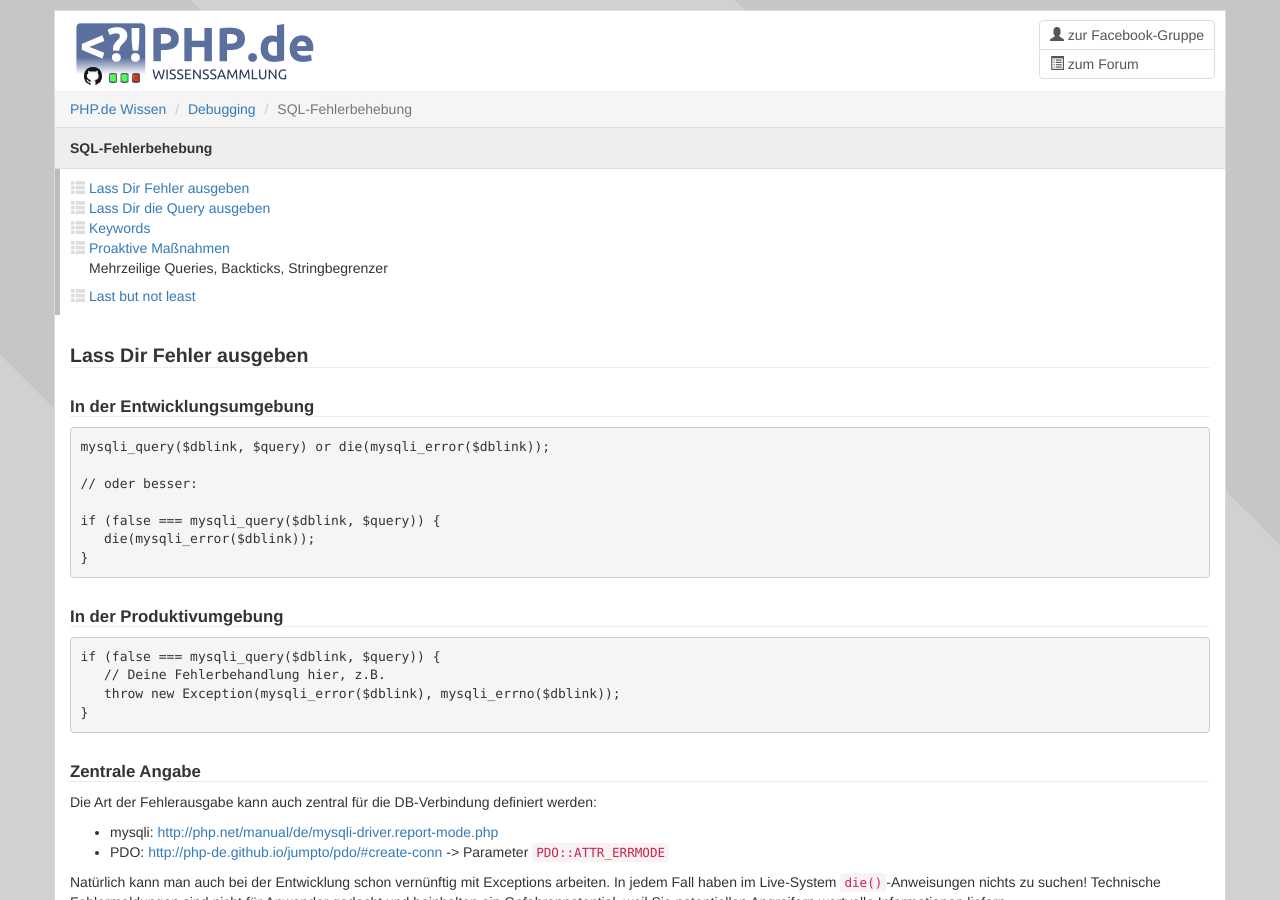
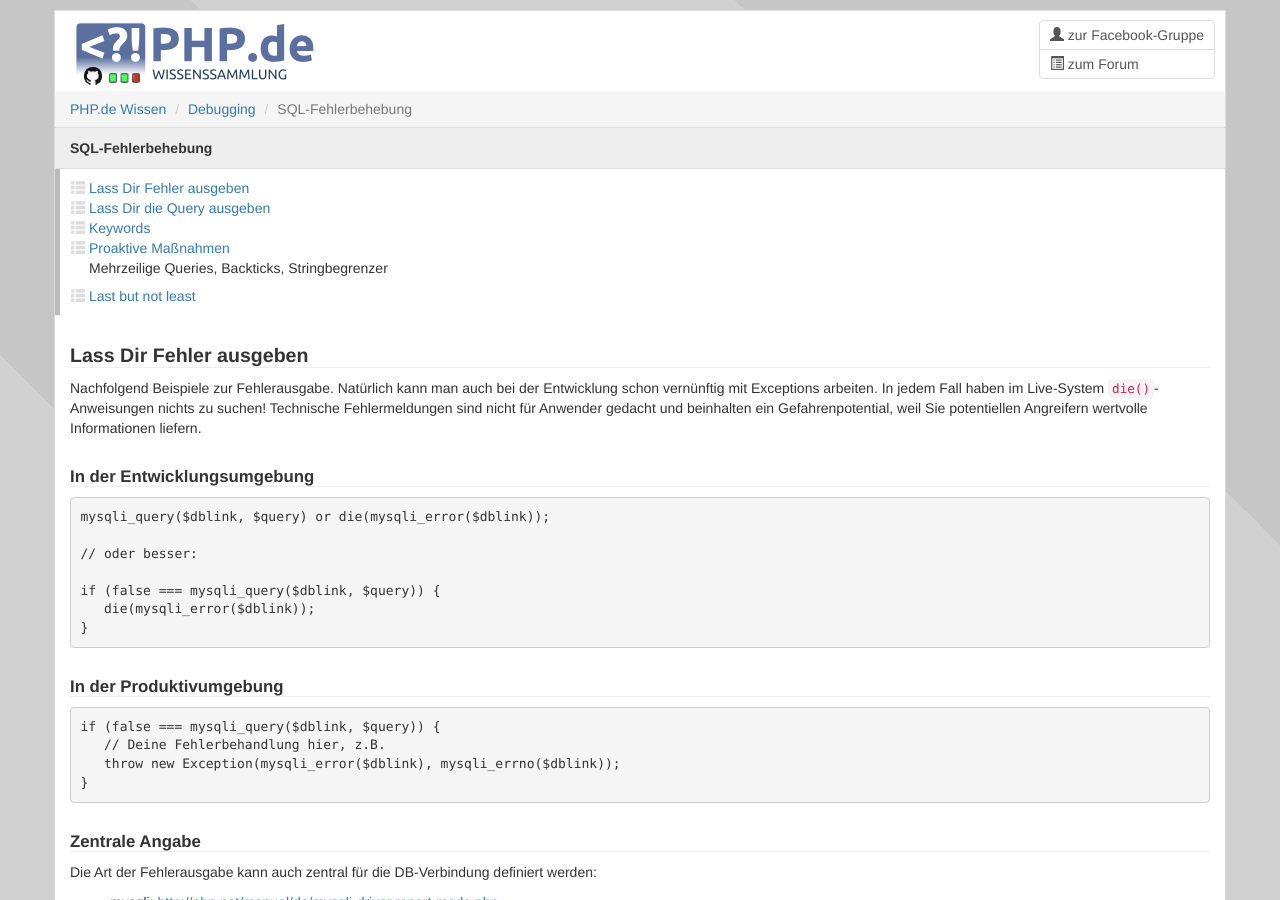
Before and after one commit to php-de/php-de.github.io, a Jekyll site: the page built from debugging/16_sql.md, in a window 1280 px wide and 900 px high. Built offline with Jekyll 4.4.1, drawn with Linux system fonts in a browser that asks for light colours; nearby versions of some CDN libraries; some of the changed lines change nothing that is shown; some of the changed text lies outside the part shown.

Commit message:
Update 16_sql.md

```diff
--- a/debugging/16_sql.md
+++ b/debugging/16_sql.md
@@ -51,6 +51,9 @@ inhalt:
 ### [Lass Dir Fehler ausgeben](#lass-dir-fehler-ausgeben)
 {: #lass-dir-fehler-ausgeben}
 
+Nachfolgend Beispiele zur Fehlerausgabe. Natürlich kann man auch bei der Entwicklung schon vernünftig mit Exceptions arbeiten. In jedem Fall haben im Live-System `die()`-Anweisungen nichts zu suchen! Technische Fehlermeldungen sind nicht für Anwender gedacht und beinhalten ein Gefahrenpotential, weil Sie potentiellen Angreifern wertvolle Informationen liefern.
+
+
 #### [In der Entwicklungsumgebung](#entwicklungsumgebung)
 {: #entwicklungsumgebung}
 
@@ -82,9 +85,6 @@ Die Art der Fehlerausgabe kann auch zentral für die DB-Verbindung definiert wer
 
 - mysqli: [http://php.net/manual/de/mysqli-driver.report-mode.php](http://php.net/manual/de/mysqli-driver.report-mode.php)
 - PDO: [http://php-de.github.io/jumpto/pdo/#create-conn](http://php-de.github.io/jumpto/pdo/#create-conn) -> Parameter `PDO::ATTR_ERRMODE`
-
-
-Natürlich kann man auch bei der Entwicklung schon vernünftig mit Exceptions arbeiten. In jedem Fall haben im Live-System `die()`-Anweisungen nichts zu suchen! Technische Fehlermeldungen sind nicht für Anwender gedacht und beinhalten ein Gefahrenpotential, weil Sie potentiellen Angreifern wertvolle Informationen liefern.
 
 
 ### [Lass Dir die Query ausgeben](#lass-dir-die-query-ausgeben)
```
